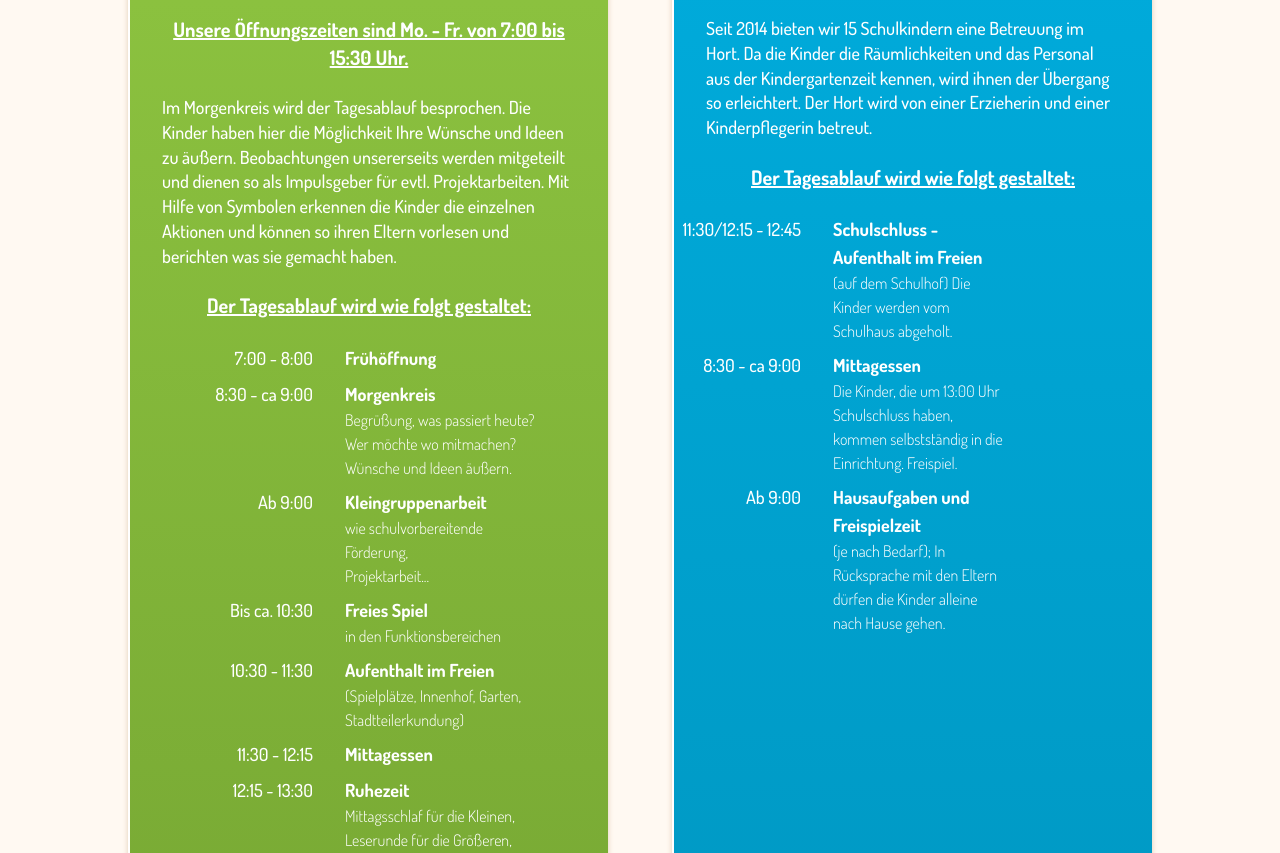
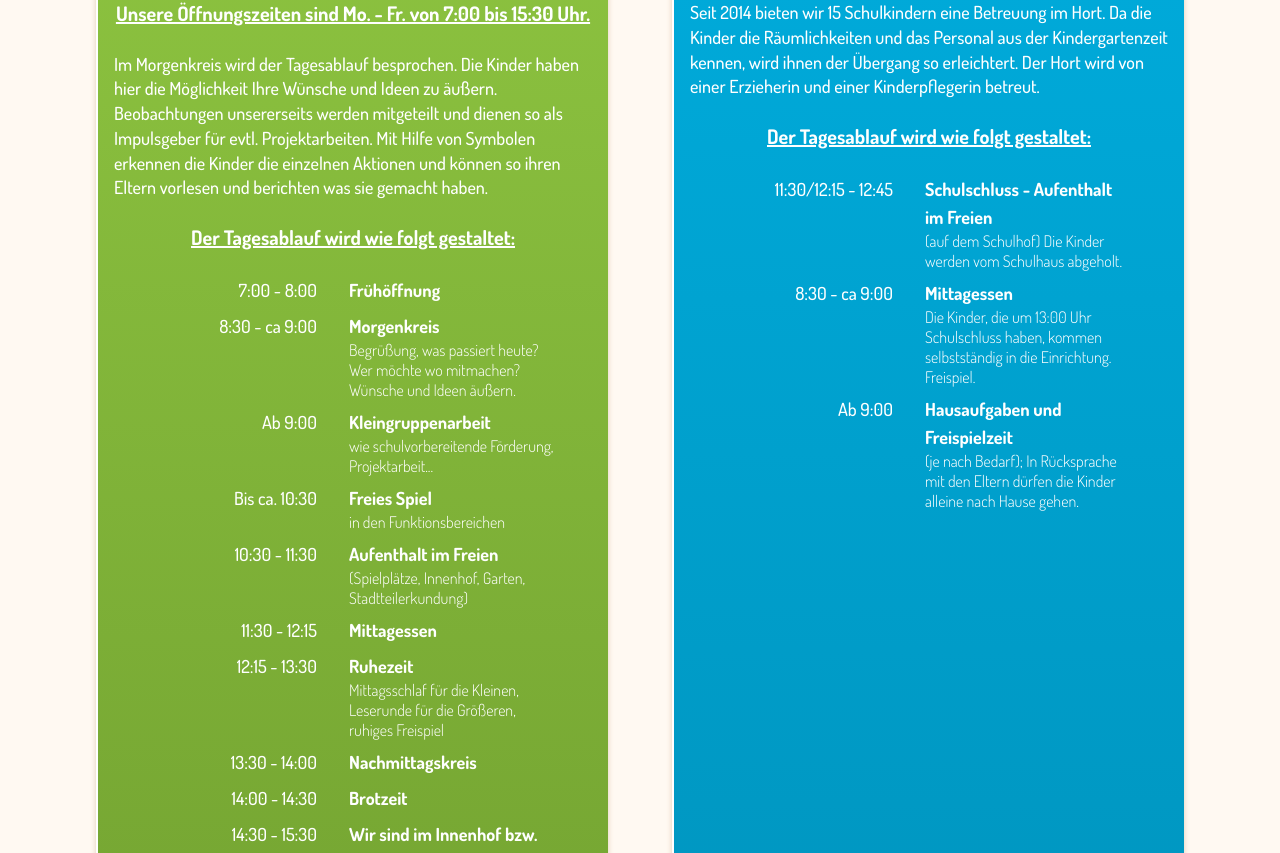
Before and after one commit to maxhofkinder/maxhofkinder.github.io, a Next.js app: page /schedule in a window 1280 px wide. Shown: the part 526-1379 px from the top of the page. Built offline with nearby package versions, Linux system fonts and the light colour scheme.

Commit message:
fixed mobile padding

```diff
--- a/src/app/about/page.tsx
+++ b/src/app/about/page.tsx
@@ -1,12 +1,12 @@
 export default function About() {
   return (
-    <div className="grid grid-cols-1 xl:grid-cols-2 gap-16 my-16">
+    <div className="grid grid-cols-1 xl:grid-cols-2 gap-16">
 
       <div className="card-gradient card-gradient-green">
         <h1>Der Verein</h1>
         <img src="img/outside.jpg" alt="" className="object-cover h-64 w-full" />
         <div className="cardText">
-          <p>Die „Maxhofkinder“ wurden im Juni 1989 gegründet. Wir betreuen Kinder im Alter von 2 bis 10 Jahren. Träger ist der, seit November 1990 eingetragene gemeinnützige Verein, &quot;Maxhofkinder e.V.&quot; (ehemals „Eltern-Kind-Initiative Maxhof e.V.“), dem mindestens ein Elternteil je betreutem Kind als Mitglied angehört.</p>
+          <p>Die „Max&shy;hof&shy;kin&shy;der“ wur&shy;den im Juni 1989 ge&shy;grün&shy;det. Wir be&shy;treu&shy;en Kin&shy;der im Al&shy;ter von 2 bis 10 Jah&shy;ren. Trä&shy;ger ist der, seit No&shy;vem&shy;ber 1990 ein&shy;ge&shy;tra&shy;ge&shy;ne ge&shy;mein&shy;nüt&shy;zi&shy;ge Ver&shy;ein, &quot;Max&shy;hof&shy;kin&shy;der e.V.&quot; (ehe&shy;mals „El&shy;tern-Kind-Ini&shy;tia&shy;ti&shy;ve Max&shy;hof e.V.“), dem min&shy;des&shy;tens ein El&shy;tern&shy;teil je be&shy;treu&shy;tem Kind als Mit&shy;glied an&shy;gehört.</p>
           <p>Der Vorstand des Vereins wird aus den Vereinsmitgliedern gewählt. Er vertritt den Verein nach außen und ist für Kontakte mit den Ämtern und für die Finanzen zuständig.</p>
           <p>Gefördert wird die Eltern-Kind-Initiative &quot;Maxhofkinder e.V.&quot; durch die Stadt München (EKI Förderung), dem BayKiBiG (Bayerisches Kinderbildungs- und betreuungsgesetz) und ist Mitglied im KKT (Klein Kinder Tagesstätten e.V.).</p>
         </div>
--- a/src/app/contact/page.tsx
+++ b/src/app/contact/page.tsx
@@ -1,6 +1,6 @@
 export default function Contact() {
   return (
-    <div className="grid grid-cols-1 xl:grid-cols-3 gap-16 my-16">
+    <div className="grid grid-cols-1 xl:grid-cols-3 gap-16">
 
       <div className="card-gradient card-gradient-orange">
         <h1>Anmeldung</h1>
--- a/src/app/globals.css
+++ b/src/app/globals.css
@@ -73,9 +73,8 @@ h3 {
   font-size: 1.125rem;
   text-align: left;
   font-weight: 500;
-  padding: 2rem;
+  padding: 1rem;
   line-height: 1.375;
-  margin-bottom: 1rem;
 }
 
 .cardText > * + * {
--- a/src/app/layout.tsx
+++ b/src/app/layout.tsx
@@ -32,7 +32,7 @@ export default function RootLayout({
       <body className={`${dosis.variable} font-dosis min-h-screen`}>
         <Header />
 
-        <main className="mx-auto w-[80%] flex-grow">
+        <main className="mx-auto px-2 md:px-16 lg:px-24 flex-grow mt-8 mb-16">
           {children}
         </main>
 
--- a/src/app/page.tsx
+++ b/src/app/page.tsx
@@ -2,15 +2,15 @@ export default function Home() {
   return (
     <div className="space-y-8">
       {/* <h1 className="text-4xl font-bold">Die Maxhofkinder</h1> */}
-      <img src="img/logo.png" alt="" className="mx-auto w-1/4 mt-8" />
+      <img src="img/logo.png" alt="" className="mx-auto w-1/2 md:w-1/4 mt-8" />
       <div className="w-fit mx-auto">
-        <p className="text-3xl sm:text-4xl text-center font-bold w-fit text-[#f39535]">
+        <p className="text-2xl md:text-3xl text-center font-bold w-fit text-[#f39535]">
           „Reggio ist kein Modell, <span className="whitespace-nowrap">sondern eine neue</span> <span className="whitespace-nowrap">Art des Denkens über Kinder,</span>
           <br /><span className="text-[#52b155]">über Erziehung, über den <span className="whitespace-nowrap">Kindergarten und seine</span>  <span className="whitespace-nowrap">Beziehung zur Gesellschaft.</span></span>
           <br /><span className="text-[#00b0e2]">Es ist eine Denkweise, <span className="whitespace-nowrap">die nicht gelernt,</span> <span className="whitespace-nowrap">aber die gefunden werden kann.“</span></span>
         </p>
         <p className="text-center italic font-light w-full mt-2">(Aus der Reggio-Pädagogik)</p>
-        <p className="text-lg text-center font-medium mt-4">
+        <p className="text-base md:text-lg text-center font-medium mt-4">
           Seit September 2017 eine, als Reggio-Inspiriert anerkannte, Einrichtung für Kinder von 2 bis 10 Jahren.
         </p>
       </div>
--- a/src/app/parents/page.tsx
+++ b/src/app/parents/page.tsx
@@ -1,6 +1,6 @@
 export default function Parents() {
   return (
-    <div className="grid grid-cols-1 xl:grid-cols-2 gap-16 my-8">
+    <div className="grid grid-cols-1 xl:grid-cols-2 gap-16">
       <div className="card-gradient card-gradient-orange">
         <h1>Die Kinder</h1>
         <img src="img/kid.jpg" alt="" className="object-cover h-64 w-full" />
--- a/src/app/schedule/page.tsx
+++ b/src/app/schedule/page.tsx
@@ -1,6 +1,6 @@
 export default function Schedule() {
   return (
-    <div className="space-y-8 my-8 text-center">
+    <div className="space-y-8 text-center">
       <div>
         <h1 className="text-[#ffaf40]">Der Tagesablauf</h1>
 
@@ -14,31 +14,41 @@ export default function Schedule() {
                 <h3>Unsere Öffnungszeiten sind Mo. - Fr. von 7:00 bis 15:30 Uhr.</h3>
                 <p>Im Morgenkreis wird der Tagesablauf besprochen. Die Kinder haben hier die Möglichkeit Ihre Wünsche und Ideen zu äußern. Beobachtungen unsererseits werden mitgeteilt und dienen so als Impulsgeber für evtl. Projektarbeiten. Mit Hilfe von Symbolen erkennen die Kinder die einzelnen Aktionen und können so ihren Eltern vorlesen und berichten was sie gemacht haben.</p>
                 <h3>Der Tagesablauf wird wie folgt gestaltet:</h3>
-                <div className="mx-auto grid grid-cols-2 gap-x-8 gap-y-2 mt-2 -translate-x-10">
+                <div className="mx-auto grid grid-cols-2 gap-x-8 gap-y-2 mt-2 -translate-x-5">
                   <p className="text-right text-lg font-medium whitespace-nowrap">7:00 - 8:00</p>
                   <p className="text-lg text-left font-bold">Frühöffnung</p>
 
                   <p className="text-right text-lg font-medium whitespace-nowrap">8:30 - ca 9:00</p>
                   <div>
                     <p className="text-lg text-left font-bold">Morgenkreis</p>
-                    <p className="font-light text-base text-left">Begrüßung, was passiert heute? <br />Wer möchte wo mitmachen?<br /> Wünsche und Ideen äußern.</p>
+                    <p className="font-light text-base text-left leading-tight">Begrüßung, was passiert heute? <br />Wer möchte wo mitmachen?<br /> Wünsche und Ideen äußern.</p>
                   </div>
 
                   <p className="text-right text-lg font-medium whitespace-nowrap">Ab 9:00</p>
                   <div><p className="text-lg text-left font-bold">Kleingruppenarbeit</p>
-                    <p className="font-light text-base text-left">wie schulvorbereitende Förderung,<br /> Projektarbeit...</p></div>
+                    <p className="font-light text-base text-left leading-tight">wie schulvorbereitende Förderung,<br /> Projektarbeit...</p></div>
 
                   <p className="text-right text-lg font-medium whitespace-nowrap">Bis ca. 10:30</p>
-                  <p className="text-lg text-left font-bold">Freies Spiel<div className="font-light text-base">in den Funktionsbereichen</div></p>
+                  <div>
+                  <p className="text-lg text-left font-bold">Freies Spiel</p>
+                  <p className="font-light text-base leading-tight">in den Funktionsbereichen</p>
+                  </div>
 
                   <p className="text-right text-lg font-medium whitespace-nowrap">10:30 - 11:30</p>
-                  <p className="text-lg text-left font-bold">Aufenthalt im Freien<div className="font-light text-base"> (Spielplätze, Innenhof, Garten, <br />Stadtteilerkundung)</div></p>
+                  <div>
+                    <p className="text-lg text-left font-bold">Aufenthalt im Freien</p>
+                    <p className="font-light text-base leading-tight"> (Spielplätze, Innenhof, Garten, <br />Stadtteilerkundung)</p>
+                  </div>
 
                   <p className="text-right text-lg font-medium whitespace-nowrap">11:30 - 12:15</p>
                   <p className="text-lg text-left font-bold">Mittagessen</p>
 
+
                   <p className="text-right text-lg font-medium whitespace-nowrap">12:15 - 13:30</p>
-                  <p className="text-lg text-left font-bold">Ruhezeit<div className="font-light text-base">Mittagsschlaf für die Kleinen, <br />Leserunde für die Größeren, <br />ruhiges Freispiel</div></p>
+                  <div>
+                  <p className="text-lg text-left font-bold">Ruhezeit</p>
+                    <p className="font-light text-base leading-tight">Mittagsschlaf für die Kleinen, <br />Leserunde für die Größeren, <br />ruhiges Freispiel</p>
+                  </div>
 
                   <p className="text-right text-lg font-medium whitespace-nowrap">13:30 - 14:00</p>
                   <p className="text-lg text-left font-bold">Nachmittagskreis</p>
@@ -59,15 +69,23 @@ export default function Schedule() {
             <div className="cardText">
               <p>Seit 2014 bieten wir 15 Schulkindern eine Betreuung im Hort. Da die Kinder die Räumlichkeiten und das Personal aus der Kindergartenzeit kennen, wird ihnen der Übergang so erleichtert. Der Hort wird von einer Erzieherin und einer Kinderpflegerin betreut.</p>
               <h3>Der Tagesablauf wird wie folgt gestaltet:</h3>
-              <div className="mx-auto grid grid-cols-2 gap-x-8 px-4 gap-y-2 mt-2 -translate-x-24">
+              <div className="mx-auto grid grid-cols-2 gap-x-8 px-4 gap-y-2 mt-2 -translate-x-5">
                 <p className="text-right text-lg font-medium whitespace-nowrap">11:30/12:15 - 12:45</p>
-                <p className="text-lg text-left font-bold">Schulschluss - Aufenthalt im Freien
-                  <div className="font-light text-base">(auf dem Schulhof) Die Kinder werden vom Schulhaus abgeholt.</div></p>
+                <div>
+                <p className="text-lg text-left font-bold">Schulschluss - Aufenthalt im Freien</p>
+                  <p className="font-light text-base leading-tight">(auf dem Schulhof) Die Kinder werden vom Schulhaus abgeholt.</p>
+                </div>
+
                 <p className="text-right text-lg font-medium whitespace-nowrap">8:30 - ca 9:00</p>
-                <p className="text-lg text-left font-bold">Mittagessen
-                  <div className="font-light text-base">Die Kinder, die um 13:00 Uhr Schulschluss haben, kommen selbstständig in die Einrichtung. Freispiel.</div></p>
+                <div>
+                <p className="text-lg text-left font-bold">Mittagessen</p>
+                  <p className="font-light text-base leading-tight">Die Kinder, die um 13:00 Uhr Schulschluss haben, kommen selbstständig in die Einrichtung. Freispiel.</p>
+                </div>
                 <p className="text-right text-lg font-medium whitespace-nowrap">Ab 9:00</p>
-                <p className="text-lg text-left font-bold">Hausaufgaben und Freispielzeit<div className="font-light text-base">(je nach Bedarf); In Rücksprache mit den Eltern dürfen die Kinder alleine nach Hause gehen.</div></p>
+                <div>
+                <p className="text-lg text-left font-bold">Hausaufgaben und Freispielzeit</p>
+                  <p className="font-light text-base leading-tight">(je nach Bedarf); In Rücksprache mit den Eltern dürfen die Kinder alleine nach Hause gehen.</p>
+                </div>
               </div>
             </div>
           </div>
--- a/src/components/Header.tsx
+++ b/src/components/Header.tsx
@@ -11,7 +11,7 @@ export default function Header() {
 
   return (
     <header className="sticky top-0 z-10 bg-white shadow-sm h-16 w-full">
-      <div className="mx-auto w-[80%] md:w-[88%] lg:w-[80%] py-4 flex justify-between items-center">
+      <div className="mx-auto px-2 md:px-16 lg:px-24 py-4 flex justify-between items-center">
         <div className="logo ">
           {/* Logo will go here */}
           <Link href="/" className="text-2xl font-bold"><img src="img/logo_text.jpg" alt="" className='h-[32px]'/></Link>
```
Also changed, not shown: src/app/official/page.tsx (+7 -6 lines).
